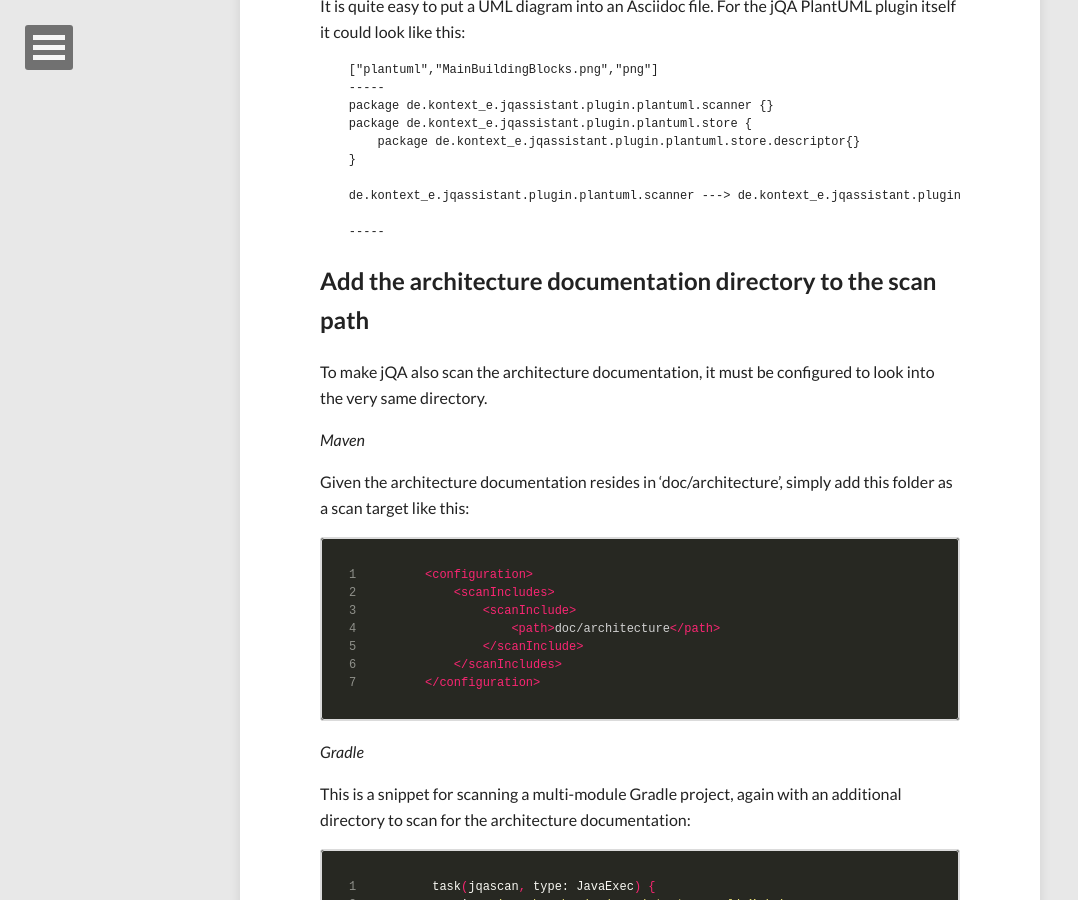
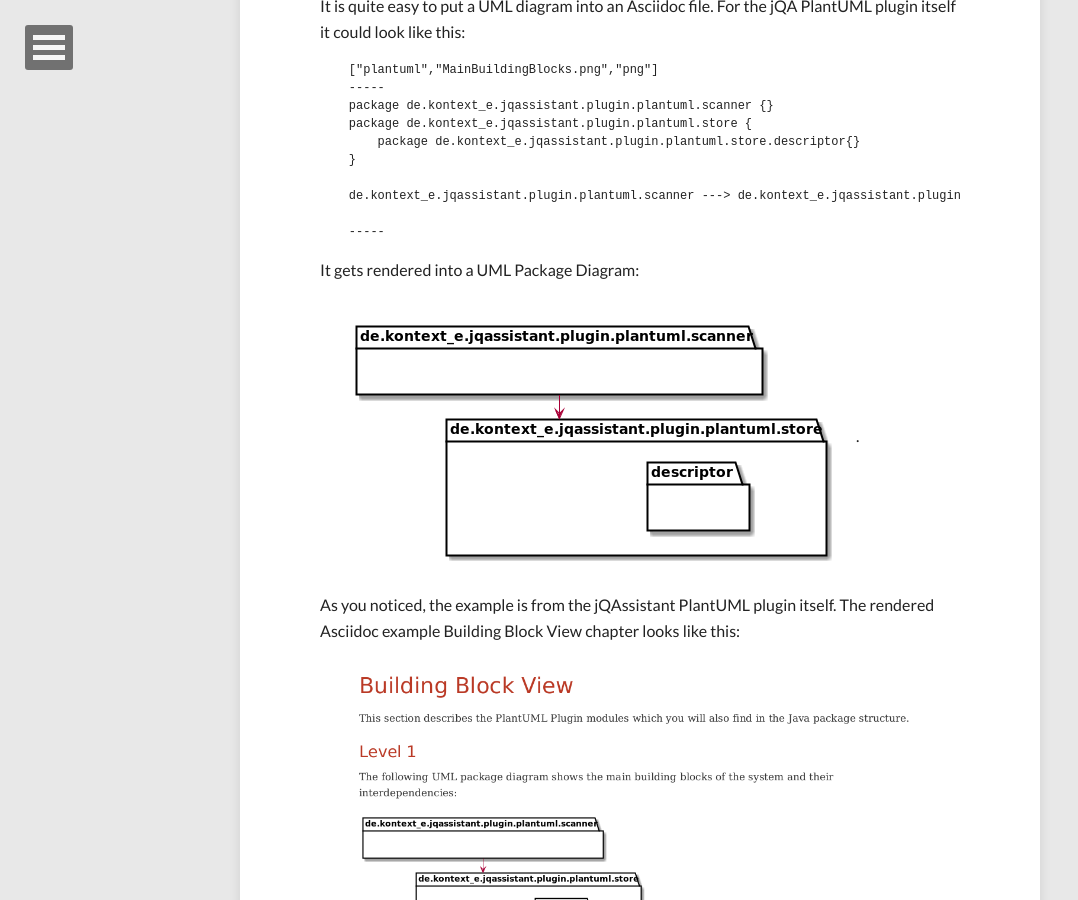
Before and after one commit to kontext-e/kontext-e.github.io, a Jekyll site: the page built from _posts/2017-03-13-executable-architecture-revisited.md, in a window 1280 px wide and 900 px high, scrolled down 1825 px. Shown: the whole window, without its empty margins (0-1078 px from the left). Built offline with Jekyll 4.4.1, drawn with Linux system fonts in a browser that asks for light colours; nearby versions of some CDN libraries; some of the changed text lies outside the part shown.

Commit message:
added pictures to Exec Arc

````diff
--- a/_posts/2017-03-13-executable-architecture-revisited.md
+++ b/_posts/2017-03-13-executable-architecture-revisited.md
@@ -82,6 +82,14 @@ could look like this:
     -----
 ```
 
+It gets rendered into a UML Package Diagram:
+
+![UML Package Diagram](/images/execarc/package_diagram.png).
+
+As you noticed, the example is from the jQAssistant PlantUML plugin itself. The rendered Asciidoc
+example Building Block View chapter looks like this:
+
+![Rendered Asciidoc Building Block View](/images/execarc/rendered_asciidoc.png)
 
 ## Add the architecture documentation directory to the scan path
 
````
Also changed, not shown: images/execarc/package_diagram.png (added), images/execarc/rendered_asciidoc.png (added).
